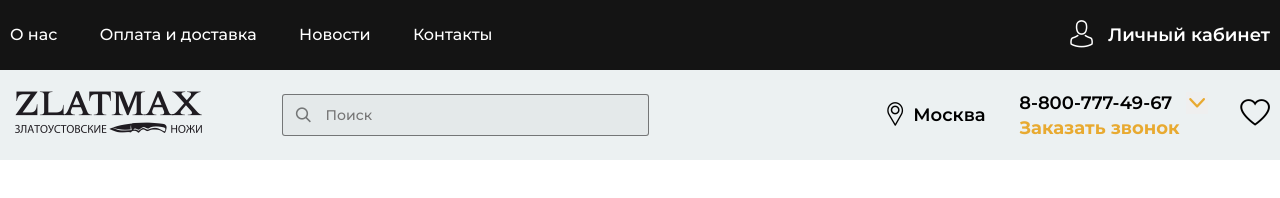
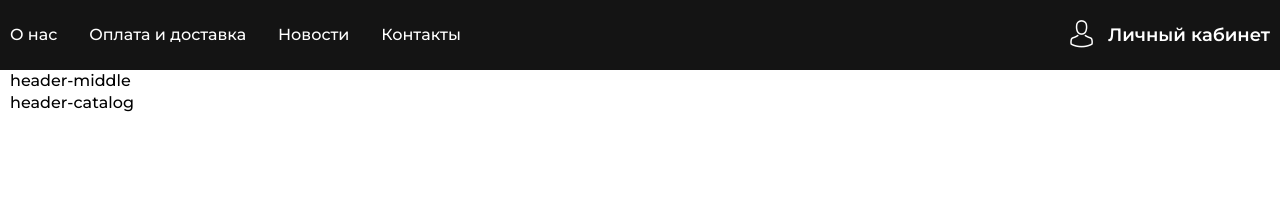
Before and after one commit to A1exFox/zlatmax, a website: page src/index.html in a window 1280 px wide. Drawn offline with nearby package versions, Linux system fonts and the light colour scheme; files that its build step writes are made by us from their sources; files whose address does not match are found by name.

Commit message:
feat: [header-menu]

```diff
--- a/src/html/header.html
+++ b/src/html/header.html
@@ -1,40 +1,22 @@
 <header class="header">
-  <div class="header__top top-header">
-    <nav class="top-header__container _container">
-      <ul class="top-header__menu menu-header">
-        <li class="menu-header__item"><a href="#" class="menu-header__link">О нас</a></li>
-        <li class="menu-header__item"><a href="#" class="menu-header__link">Оплата и доставка</a></li>
-        <li class="menu-header__item"><a href="#" class="menu-header__link">Новости</a></li>
-        <li class="menu-header__item"><a href="#" class="menu-header__link">Контакты</a></li>
+  <div class="header__menu header-menu">
+    <nav class="header-menu__container _container">
+      <ul class="header-menu__list">
+        <li class="header-menu__item"><a href="#" class="header-menu__link">О нас</a></li>
+        <li class="header-menu__item"><a href="#" class="header-menu__link">Оплата и доставка</a></li>
+        <li class="header-menu__item"><a href="#" class="header-menu__link">Новости</a></li>
+        <li class="header-menu__item"><a href="#" class="header-menu__link">Контакты</a></li>
       </ul>
-      <a href="#" class="top-header__account header-account">
-        <span class="header-account__icon icon-user"></span>
-        <span class="header-account__text">Личный кабинет</span>
+      <a href="#" class="header-menu__account">
+        <span class="header-menu__icon icon-user"></span>
+        <span class="header-menu__text">Личный кабинет</span>
       </a>
     </nav>
   </div>
-  <div class="header__middle middle-header">
-    <div class="middle-header__container _container">
-      <div class="middle-header__left mid-head-left">
-        <a href="#" class="mid-head-left__logo icon-logo"></a>
-        <form action="#" method="get" class="mid-head-left__form">
-          <input class="mid-head-left__input" type="text" name="ask" placeholder="Поиск">
-          <button class="mid-head-left__button icon-search" type="submit"></button>
-        </form>
-      </div>
-      <a href="#" class="middle-header__location header-location">
-        <span class="header-location__icon icon-location"></span>
-        <span class="header-location__city">Москва</span>
-      </a>
-      <div class="middle-header__phone header-phone">
-        <div class="header-phone__top">
-          <a href="tel:88007774967" class="header-phone__link">8-800-777-49-67</a>
-          <button class="header-phone__arrow icon-arrow icon-arrow__down"></button>
-        </div>
-        <a href="#" class="header-phone__request-call">Заказать звонок</a>
-      </div>
-      <a href="#" class="middle-header__favorite icon-favorite"></a>
-      <div class="middle-header__order header-order"></div>
-    </div>
+  <div class="header__middle header-middle">
+    <div class="header-middle__container _container">header-middle</div>
+  </div>
+  <div class="header__catalog header-catalog">
+    <div class="header-catalog__container _container">header-catalog</div>
   </div>
 </header>
--- a/src/scss/header.scss
+++ b/src/scss/header.scss
@@ -1,193 +1,62 @@
 .header {
-  &__top {}
+  &__menu {}
   &__middle {}
+  &__catalog {}
 }
-// ======[top-header]======
-.top-header {
-  background-color: $blackBgHeader1;
-
+// =====[header-menu]=====
+.header-menu {
   &__container {
     display: flex;
     align-items: center;
     min-height: toRem(70);
-    padding-top: 5px;
-    padding-bottom: 5px;
-    color: $white;
+    padding: toRem(5) toRem(5);
+    padding-top: toRem(5);
+    padding-bottom: toRem(5);
   }
-
-  &__menu {
+}
+.header-menu {
+  background-color: $blackBgHeader1;
+  color: $white;
+  &__list {
     flex: 1 1 auto;
+    display: flex;
+    flex-wrap: wrap;
+    column-gap: 50px;
+    @include responsive("column-gap", 50, 0, $widthContainer, $widthLaptopS);
   }
-  &__account {}
-}
-.menu-header {
-  display: flex;
-  flex-wrap: wrap;
-  align-items: center;
-  column-gap: 60px;
-  @include responsive("column-gap", 60, 15, $widthContainer, $widthTablet);
-  &__item {}
+  &__item {
+    padding: toRem(5);
+  }
   &__link {
-    font-size: toRem(16);
-    font-weight: 500;
     &:hover {
       text-decoration: underline;
     }
   }
-}
-.header-account {
-  display: flex;
-  align-items: center;
-  &__icon {
+  &__account:hover &__text {
+    text-decoration: underline;
+  }
+  &__account {
+    display: flex;
+    align-items: center;
+  }
+  &__icon::before {
     font-size: toRem(27.6);
-    margin: 15px;
+    padding: toRem(5);
   }
   &__text {
     font-size: toRem(18);
     font-weight: 600;
-    &:hover {
-      text-decoration: underline;
+    padding: toRem(5);
+    &:not(:first-child) {
+      margin-left: toRem(5);
     }
   }
 }
-// ======[middle-header]======
-.middle-header {
-  background-color: $whiteBgHeader1;
-  &__container {
-    display: flex;
-    align-items: center;
-    justify-content: space-between;
-    min-height: toRem(90);
-  }
-  &__left {
-    flex: 1 1 auto;
-  }
-  &__location {}
-  &__phone {
-    margin: toRem(5);
-    margin-left: 48px;
-    @include responsive("margin-left", 48, 10, $widthContainer, $widthLaptopS);
-  }
-  &__favorite {
-    margin-left: toRem(27);
-    &::before {
-      font-size: toRem(26.5);
-      color: $black;
-      transition: 0.2s;
-    }
-    &:hover::before {
-      color: $favorite;
-    }
-  }
-  &__order {}
+// =====[header-middle]=====
+.header-middle {
+  &__container {}
 }
-.mid-head-left {
-  display: flex;
-  align-items: center;
-  &__logo {
-    flex: 0 0 toRem(200);
-    padding: toRem(5);
-    &::before {
-      font-size: toRem(42.45);
-      color: $blackLogo;
-      transition: 0.2s;
-    }
-    &:hover::before {
-      color: $black;
-    }
-  }
-  &__form {
-    max-width: toRem(377);
-    @include responsive("margin-left", 148, 5, $widthContainer, $widthLaptopS);
-    position: relative;
-    padding: toRem(5);
-    width: 100%;
-  }
-  &__input {
-    display: block;
-    width: 100%;
-    background-color: $whiteSearch;
-    border: 1px solid $borderSearch;
-    border-radius: toRem(3);
-    font-size: toRem(14);
-    padding: toRem(12);
-    padding-left: toRem(42);
-  }
-  &__button {
-    display: flex;
-    align-items: center;
-    justify-content: center;
-    position: absolute;
-    left: toRem(6);
-    top: toRem(6);
-    background-color: transparent;
-    height: toRem(40);
-    width: toRem(40);
-    cursor: pointer;
-    &::before {
-      color: $borderSearch;
-    }
-    &:hover::before {
-      color: $black;
-    }
-  }
+// =====[header-catalog]=====
+.header-catalog {
+  &__container {}
 }
-.header-location {
-  display: flex;
-  align-items: center;
-  &:hover &__city {
-    text-decoration: underline;
-  }
-  &__icon {
-    margin: toRem(5);
-    &::before {
-      display: block;
-      color: $black;
-      font-size: toRem(24.45);
-    }
-  }
-  &__city {
-    margin: toRem(5);
-    font-size: toRem(18);
-    font-weight: 600;
-    color: $black;
-  }
-}
-.header-phone {
-  &__top {
-    display: flex;
-    align-items: center;
-  }
-  &__link {
-    font-size: toRem(18);
-    font-weight: 600;
-    color: $black;
-    margin: toRem(2);
-    margin-right: toRem(14);
-    white-space: nowrap;
-    &:hover {
-      text-decoration: underline;
-    }
-  }
-  &__arrow {
-    cursor: pointer;
-    &::before {
-      display: flex;
-      align-items: center;
-      justify-content: center;
-      width: toRem(22);
-      height: toRem(22);
-      font-size: toRem(16);
-      color: $yellow;
-    }
-  }
-  &__request-call {
-    font-size: toRem(18);
-    font-weight: 700;
-    color: $yellow;
-    padding: toRem(2);
-    &:hover {
-      text-decoration: underline;
-    }
-  }
-}
--- a/src/scss/modules/iconsFont.scss
+++ b/src/scss/modules/iconsFont.scss
@@ -5,6 +5,7 @@
   font-variant: normal;
   text-transform: none;
   line-height: 1;
+  display: block;
 
   /* Better Font Rendering =========== */
   -webkit-font-smoothing: antialiased;
```
